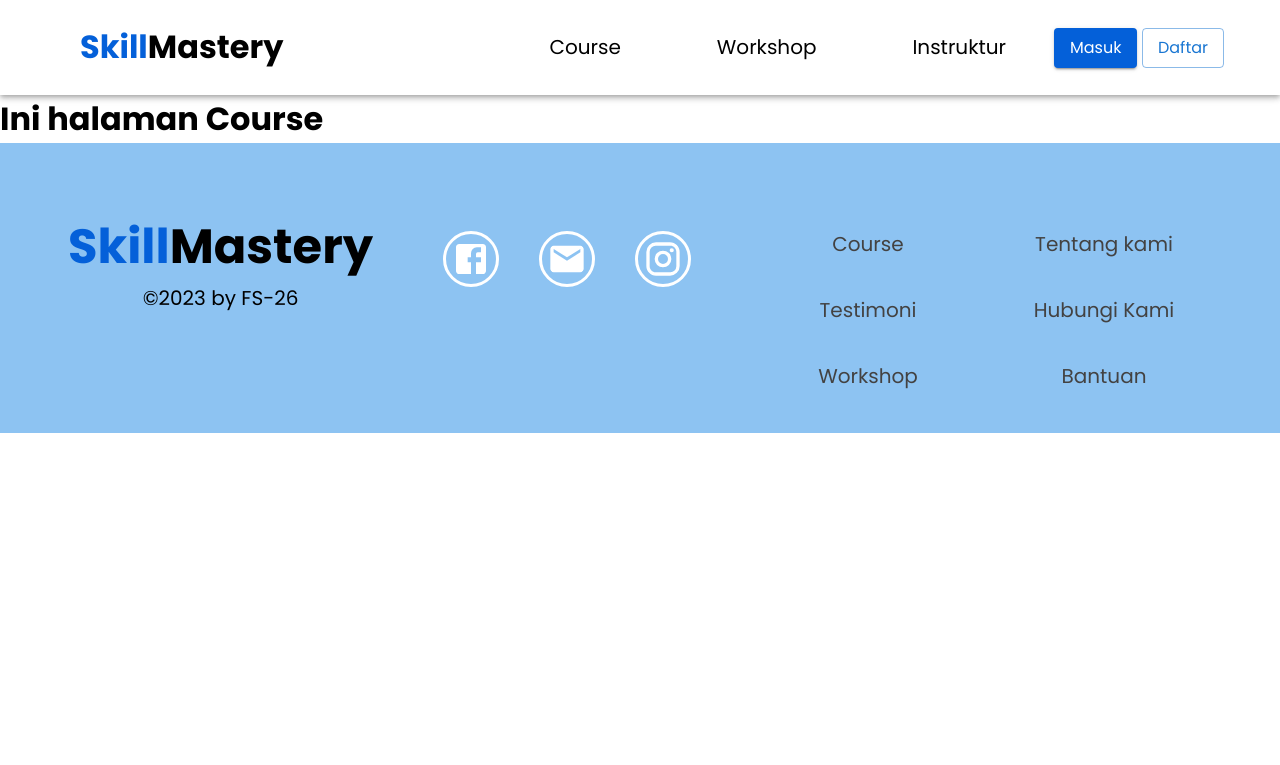
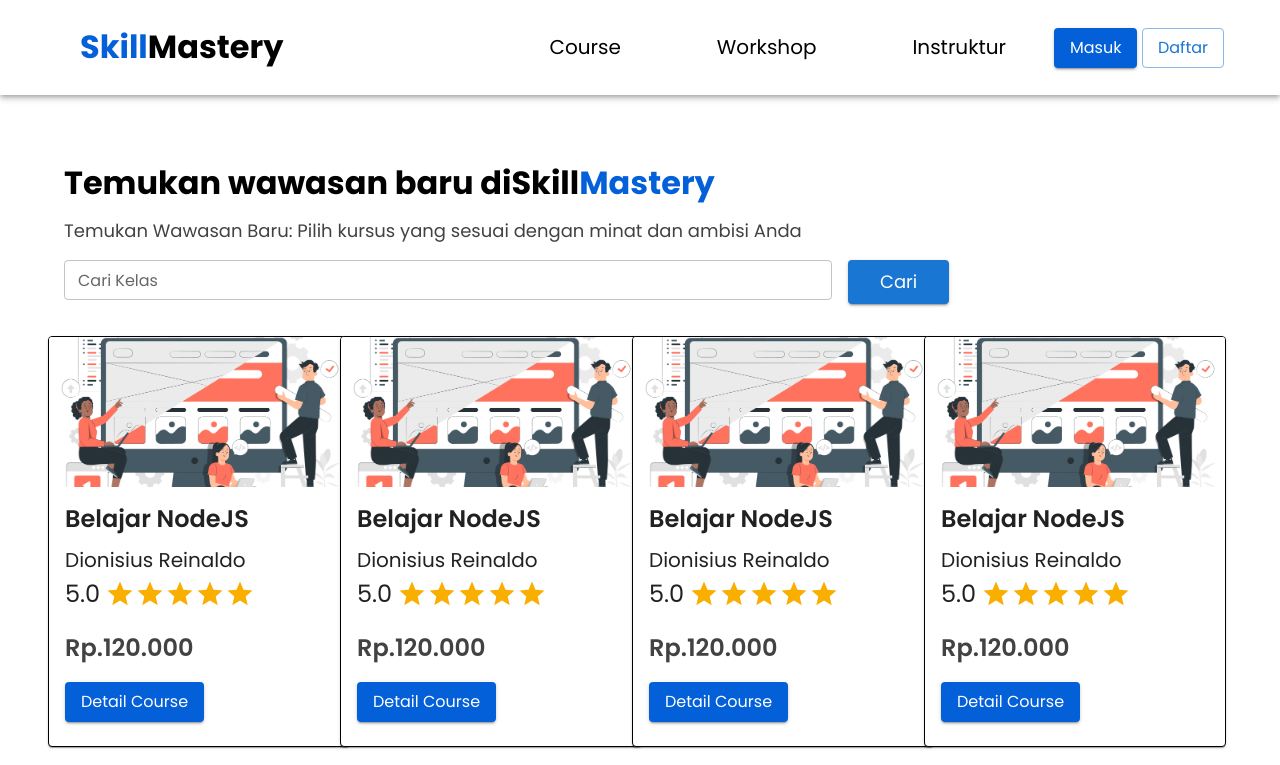
Before and after one commit to tugas-akhir-fs26/FE-SkillMastery, a React (Vite) app: page /course in a window 1280 px wide. Shown: the top 765 px of the page. Built offline with nearby package versions, Linux system fonts and the light colour scheme.

Commit message:
fix course page

```diff
--- a/index.html
+++ b/index.html
@@ -4,6 +4,8 @@
     <meta charset="UTF-8" />
     <link rel="icon" type="image/svg+xml" href="/vite.svg" />
     <meta name="viewport" content="width=device-width, initial-scale=1.0" />
+    <!-- <link rel="stylesheet" href="https://cdn.jsdelivr.net/npm/bootstrap@4.3.1/dist/css/bootstrap.min.css" integrity="sha384-ggOyR0iXCbMQv3Xipma34MD+dH/1fQ784/j6cY/iJTQUOhcWr7x9JvoRxT2MZw1T" crossorigin="anonymous"> -->
+
     <title>SkillMastery</title>
   </head>
   <body>
--- /dev/null
+++ b/src/components/course/course.jsx
@@ -0,0 +1,157 @@
+// @ts-nocheck
+import React from "react";
+import styles from "./course.module.css";
+import CourseCard from "../homepage/card";
+import { Box, Button, Typography, TextField } from "@mui/material";
+
+import Grid from "@mui/material/Grid";
+import Testimonials from "./testimonial";
+
+function DaftarCourse() {
+  const testimonialsData = [
+    {
+      name: "Muhammad Haikal Syahfarel",
+      role: "Pekerja",
+      imageSrc:
+        "https://i.pinimg.com/564x/7d/c3/0b/7dc30bfe7d1ca4234aaf4ab8d45666e9.jpg",
+      content:
+        "Kelas website ini sungguh luar biasa! Materi yang disampaikan sangat jelas dan mudah dipahami. Saya benar-benar merasa meningkatkan keterampilan saya dalam membuat dan mengelola website. Terima kasih!",
+      rating: 5,
+    },
+    {
+      name: "Dionisius Reinaldo",
+      role: "Mentor",
+      imageSrc:
+        "https://i.pinimg.com/564x/67/db/7e/67db7ec2aacb7a7730589d21d0d03d52.jpg",
+      content: `Saya sangat puas dengan kelas website ini. Instrukturnya sangat
+      kompeten dan responsif terhadap pertanyaan. Materi yang
+      diberikan sangat relevan dan praktis. Sangat direkomendasikan!`,
+      rating: 5,
+    },
+    {
+      name: "Anri Daniata Purba",
+      role: "Mahasiswa",
+      imageSrc:
+        "https://i.pinimg.com/564x/4b/0f/d9/4b0fd9c4f7fa6557d4681f150ade1e47.jpg",
+      content: `Kelas ini sungguh luar biasa! Materi yang diajarkan sangat
+      relevan dan guru memberikan penjelasan dengan sangat jelas. Saya
+      merasa lebih percaya diri dalam memahami konsep-konsep yang
+      sebelumnya sulit.`,
+      rating: 5,
+    },
+    // Add more testimonials as needed
+  ];
+  return (
+    <Box sx={{ p: 5 }}>
+      {/* Search */}
+      <Box className={styles.container} sx={{ p: 3 }}>
+        <h1>
+          Temukan wawasan baru di
+          <b>
+            Skill<span className={styles.mastery}>Mastery</span>
+          </b>
+        </h1>
+        <Typography
+          sx={{ textAlign: "left", fontSize: "18px", marginBottom: "16px" }}
+        >
+          Temukan Wawasan Baru: Pilih kursus yang sesuai dengan minat dan ambisi
+          Anda
+        </Typography>
+        <form className={`d-flex ${styles.searchForm}`}>
+          <TextField
+            id="outlined-basic"
+            label="Cari Kelas"
+            variant="outlined"
+            // className={`${Styles.search}`}
+            sx={{ width: "60vw", marginRight: "16px" }}
+            size="small"
+          />
+          <Button
+            variant="contained"
+            sx={{
+              px: 4,
+              textTransform: "capitalize",
+              fontWeight: 400,
+              fontSize: "18px",
+            }}
+          >
+            Cari
+          </Button>
+        </form>
+      </Box>
+
+      {/* Course List */}
+      <div className={styles.container}>
+        <Box className={`row gy-4 mt-2 ${styles.courseList}`} sx={{ p: 3 }}>
+          <Grid container spacing={2}>
+            <Grid xs={12} md={3}>
+              <CourseCard />
+            </Grid>
+            <Grid xs={12} md={3}>
+              <CourseCard />
+            </Grid>
+            <Grid xs={12} md={3}>
+              <CourseCard />
+            </Grid>
+            <Grid xs={12} md={3}>
+              <CourseCard />
+            </Grid>
+            <Grid xs={12} md={3}>
+              <CourseCard />
+            </Grid>
+            <Grid xs={12} md={3}>
+              <CourseCard />
+            </Grid>
+            <Grid xs={12} md={3}>
+              <CourseCard />
+            </Grid>
+            <Grid xs={3}>
+              <CourseCard />
+            </Grid>
+          </Grid>
+        </Box>
+      </div>
+
+      {/* Testimonials */}
+      <Box
+        className={`${styles.container} ${styles.faq}`}
+        sx={{ marginTop: "32px" }}
+      >
+        <center>
+          <h1>FAQ</h1>
+          <p>Apa kata mereka tentang SkillMastery?</p>
+        </center>
+        <Box
+          className={` ${styles.testimonials}`}
+          sx={{
+            display: "flex",
+            marginTop: "32px",
+            gap: "32px",
+            justifyContent: "center",
+            alignItems: "center",
+            marginBottom : "64px",
+            width : "100%",
+
+          }}
+        >
+          {/* Kalau mau ganti card, ganti dari bawah ini sampe div class card */}
+          <Grid container>
+            {testimonialsData.map((testi) => (
+              <Grid xs={12} md={4}>
+                <Testimonials
+                  imageSrc={testi.imageSrc}
+                  name={testi.name}
+                  content={testi.content}
+                  rating={testi.rating}
+                  role={testi.role}
+                />
+              </Grid>
+            ))}
+          </Grid>
+        </Box>
+      </Box>
+    </Box>
+  );
+}
+
+export default DaftarCourse;
--- /dev/null
+++ b/src/components/course/course.module.css
@@ -0,0 +1,61 @@
+
+.card{
+    width: 18rem;
+}
+
+.search{
+    border: 1px solid;
+    width: 60vw;
+    height: 50px;
+    margin-right: 16px;
+}
+
+.fas{
+    color: #f5a432;
+}
+
+.btn-primary{
+  width: 100%;
+}
+.mastery{
+  color: #0460D9;
+}
+
+.filter{
+  padding: 7px;
+  text-decoration: none;
+  border-radius: 5px;
+}
+
+.filter:hover{
+  transition: 0.4s;
+  background-color: #0460D9;
+  color: white;
+}
+
+@media only screen and (max-width: 600px) {
+  .head-filter{
+    display: none;
+  }
+
+}
+
+.testi{
+  border: none;
+  align-items: center;
+}
+/* update */
+.testimoni{
+  padding-bottom: 10px;
+  border-bottom: 1px solid;
+}
+
+.mentor{
+  color: rgb(135, 135, 135);
+}
+.testi img{
+
+  height: 200px;
+  width: 200px;
+  border-radius: 100%;
+}
--- /dev/null
+++ b/src/components/course/testimonial.jsx
@@ -0,0 +1,44 @@
+// @ts-nocheck
+import { Box, Typography } from "@mui/material";
+import React from "react";
+import styles from "./course.module.css";
+import Rating from "@mui/material/Rating";
+
+export default function Testimonials(Props) {
+  const [value, setValue] = React.useState(5);
+  return (
+    <Box>
+        <Box
+          className={` ${styles.testi}`}
+          sx={{ textAlign: "center", height: 400, width: 400, margin : "auto" }}
+        >
+          <img
+            src={Props.imageSrc}
+            className="card-img-top"
+            alt="img-course.jpg"
+          />
+          <div className="card-body">
+            <Typography
+              variant="h5"
+              sx={{ textAlign: "center", marginTop: "16px" }}
+            >
+              {Props.name}
+            </Typography>
+            <p className={styles.mentor}>- {Props.role} -</p>
+            <p>
+              {/* Nama pembuat */} <br />
+              <p>"{Props.content}"</p>
+              <span className="card-text">
+                <Rating
+                  name="read-only"
+                  value={Props.rating}
+                  readOnly
+                  sx={{ marginTop: "12px" }}
+                />
+              </span>
+            </p>
+          </div>
+        </Box>
+    </Box>
+  );
+}
--- a/src/components/footer/footer.jsx
+++ b/src/components/footer/footer.jsx
@@ -10,7 +10,7 @@ export default function Footer() {
     <footer>
       <div className={`${Style.footer_ct} p-3 mt-5`}>
         <div className={`row ${Style.footer_main}`}>
-          <div className="col-md-4 align-items-center d-flex justify-content-center">
+          <div className="">
             <div className={`${Style.footer_logo}`}>
               <span className={`${Style.main_logo}`}>Skill</span>
               <span>Mastery</span>
--- a/src/pages/course.jsx
+++ b/src/pages/course.jsx
@@ -1,9 +1,10 @@
 import React from 'react';
+import DaftarCourse from '../components/course/course';
 
 function Course() {
   return (
     <>
-      <h1>Ini halaman Course</h1>
+      <DaftarCourse />
     </>
   );
 }
```
